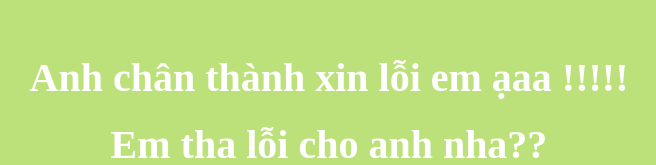
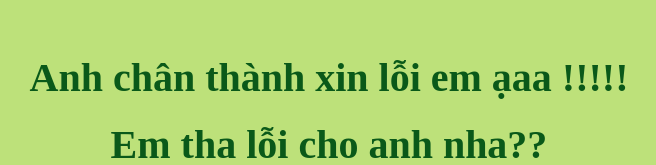
Before and after one commit to haihdi/FOR_MY_WIFE, a plain HTML site: page index.html in a window 1280 px wide. Shown: the part 107-272 px from the top of the page, without its empty margins (311-967 px from the left). Drawn offline with Linux system fonts and the light colour scheme.

Commit message:
Update style.css

```diff
--- a/style.css
+++ b/style.css
@@ -21,7 +21,7 @@ body {
     font-family: 'Nunito';
     font-size: 40px;
     font-weight: bold;
-    color: rgb(255, 255, 255);
+    color: rgb(10, 89, 25);
     text-align: center;
     margin-top: 20px;
     margin-bottom: 0;
```
